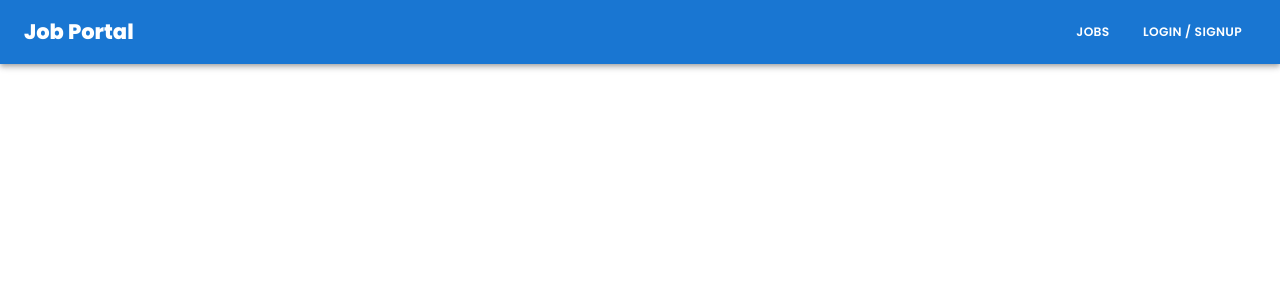
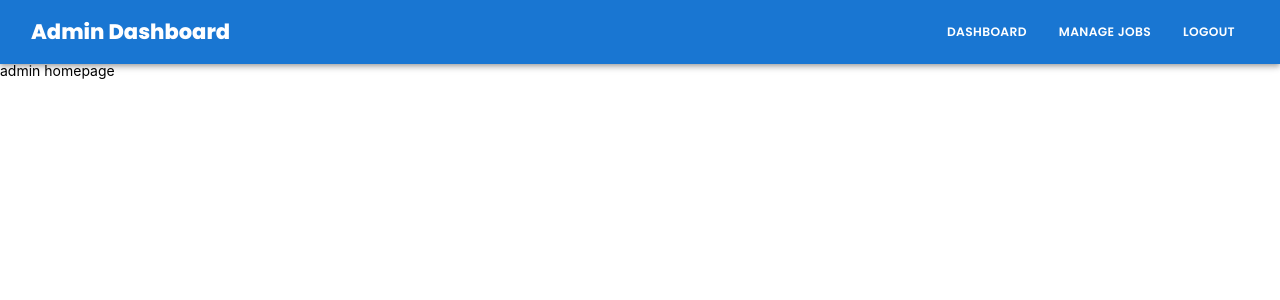
Before and after one commit to visrm/Job-portal, a React (Vite) app in the folder Frontend/: page /admin/dashboard in a window 1280 px wide. Shown: the top 300 px of the page. Built offline with nearby package versions, Linux system fonts and the light colour scheme.

Commit message:
:heavy_plus_sign: new user & admin page components

```diff
--- a/Frontend/src/App.jsx
+++ b/Frontend/src/App.jsx
@@ -1,18 +1,26 @@
 import { Route, Routes } from "react-router-dom";
 import "./App.css";
-import AppNavBar from "./components/AppNavBar";
 import LogIn from "./components/LoginHandle/LogIn";
 import SignUp from "./components/LoginHandle/SignUp";
 import HomePage from "./components/HomePage";
+import UserDashboard from "./userModule/UserDashboard";
+import BrowseJobs from "./userModule/BrowseJobs";
+import AppliedJobs from "./userModule/AppliedJobs";
+import AdminDashboard from "./adminModule/AdminDashboard";
+import ManageJobs from "./adminModule/ManageJobs";
 
 export default function App() {
   return (
     <>
-      <AppNavBar />
       <Routes>
         <Route path="/" element={<HomePage />} />
         <Route path="/login" element={<LogIn />} />
         <Route path="/register" element={<SignUp />} />
+        <Route path="/dashboard" element={<UserDashboard />} />
+        <Route path="/browse-jobs" element={<BrowseJobs />} />
+        <Route path="/applied-jobs" element={<AppliedJobs />} />
+        <Route path="/admin/dashboard" element={<AdminDashboard />} />
+        <Route path="/admin/manage-jobs" element={<ManageJobs />} />
       </Routes>
     </>
   );
--- /dev/null
+++ b/Frontend/src/adminModule/AdminDashboard.jsx
@@ -0,0 +1,13 @@
+import React from "react";
+import AdminNavigation from "../components/Navigation/AdminNavigation";
+
+const AdminDashboard = () => {
+  return (
+    <>
+      <AdminNavigation />
+      admin homepage
+    </>
+  );
+};
+
+export default AdminDashboard;
--- /dev/null
+++ b/Frontend/src/adminModule/ManageJobs.jsx
@@ -0,0 +1,13 @@
+import React from "react";
+import AdminNavigation from "../components/Navigation/AdminNavigation";
+
+const ManageJobs = () => {
+  return (
+    <>
+      <AdminNavigation />
+      jobs backend fn
+    </>
+  );
+};
+
+export default ManageJobs;
--- /dev/null
+++ b/Frontend/src/components/Navigation/AdminNavigation.jsx
@@ -0,0 +1,60 @@
+import React from "react";
+import {
+  AppBar,
+  Toolbar,
+  Typography,
+  Stack,
+  Button,
+  styled,
+} from "@mui/material";
+import { Link } from "react-router-dom";
+
+const NavButton = styled(Button)({
+  padding: "0.5rem 1rem",
+  fontFamily: "Poppins, sans-serif",
+  color: "white",
+  fontWeight: 600,
+  fontKerning: "normal",
+  borderRadius: "1.5rem",
+  boxShadow: "none",
+  "&:hover": {
+    backgroundColor: "#0069d9",
+  },
+  "&:active": {
+    backgroundColor: "#0062cc",
+  },
+});
+
+const AdminNavigation = () => {
+  return (
+    <>
+      <AppBar position="sticky"  sx={{ padding: "0 0.5rem" }}>
+        <Toolbar>
+          <Typography
+            variant="h5"
+            component="div"
+            sx={{
+              mr: "auto",
+              fontFamily: "Poppins, sans-serif",
+              fontKerning: "normal",
+              fontWeight: "800",
+            }}
+          >
+            Admin Dashboard
+          </Typography>
+          <Stack direction="row" spacing={0.5}>
+            <Link to="/admin/dashboard">
+              <NavButton variant="text">Dashboard</NavButton>
+            </Link>
+            <Link to="/admin/manage-jobs">
+              <NavButton variant="text">Manage Jobs</NavButton>
+            </Link>
+            <NavButton variant="text">LogOut</NavButton>
+          </Stack>
+        </Toolbar>
+      </AppBar>
+    </>
+  );
+};
+
+export default AdminNavigation;
--- /dev/null
+++ b/Frontend/src/components/Navigation/UserNavigation.jsx
@@ -0,0 +1,65 @@
+import React from "react";
+import {
+  AppBar,
+  Toolbar,
+  Typography,
+  Stack,
+  Button,
+  styled,
+} from "@mui/material";
+import { Link } from "react-router-dom";
+
+const NavButton = styled(Button)({
+  padding: "0.5rem 1rem",
+  fontFamily: "Poppins, sans-serif",
+  color: "white",
+  fontWeight: 600,
+  fontKerning: "normal",
+  borderRadius: "1.5rem",
+  boxShadow: "none",
+  "&:hover": {
+    backgroundColor: "#0069d9",
+  },
+  "&:active": {
+    backgroundColor: "#0062cc",
+  },
+});
+
+const UserNavigation = () => {
+  return (
+    <>
+      <>
+        <AppBar position="sticky" sx={{ padding: "0 0.5rem" }}>
+          <Toolbar>
+            <Typography
+              variant="h5"
+              component="div"
+              sx={{
+                mr: "auto",
+                fontFamily: "Poppins, sans-serif",
+                fontKerning: "normal",
+                fontWeight: "800",
+              }}
+            >
+              Dashboard
+            </Typography>
+            <Stack direction="row" spacing={0.5}>
+              <Link to="/dashboard">
+                <NavButton variant="text">Dashboard</NavButton>
+              </Link>
+              <Link to="/browse-jobs">
+                <NavButton variant="text">Browse Jobs</NavButton>
+              </Link>
+              <Link to="/applied-jobs">
+                <NavButton variant="text">Applied Jobs</NavButton>
+              </Link>
+              <NavButton variant="text">LogOut</NavButton>
+            </Stack>
+          </Toolbar>
+        </AppBar>
+      </>
+    </>
+  );
+};
+
+export default UserNavigation;
--- /dev/null
+++ b/Frontend/src/userModule/AppliedJobs.jsx
@@ -0,0 +1,13 @@
+import React from "react";
+import UserNavigation from "../components/Navigation/UserNavigation";
+
+const AppliedJobs = () => {
+  return (
+    <>
+      <UserNavigation />
+      jobs applied
+    </>
+  );
+};
+
+export default AppliedJobs;
--- /dev/null
+++ b/Frontend/src/userModule/BrowseJobs.jsx
@@ -0,0 +1,13 @@
+import React from "react";
+import UserNavigation from "../components/Navigation/UserNavigation";
+
+const BrowseJobs = () => {
+  return (
+    <>
+      <UserNavigation />
+      jobs view
+    </>
+  );
+};
+
+export default BrowseJobs;
--- /dev/null
+++ b/Frontend/src/userModule/UserDashboard.jsx
@@ -0,0 +1,13 @@
+import React from 'react'
+import UserNavigation from '../components/Navigation/UserNavigation'
+
+const UserDashboard = () => {
+  return (
+    <>
+    <UserNavigation/>
+      user homepage
+    </>
+  )
+}
+
+export default UserDashboard
```
